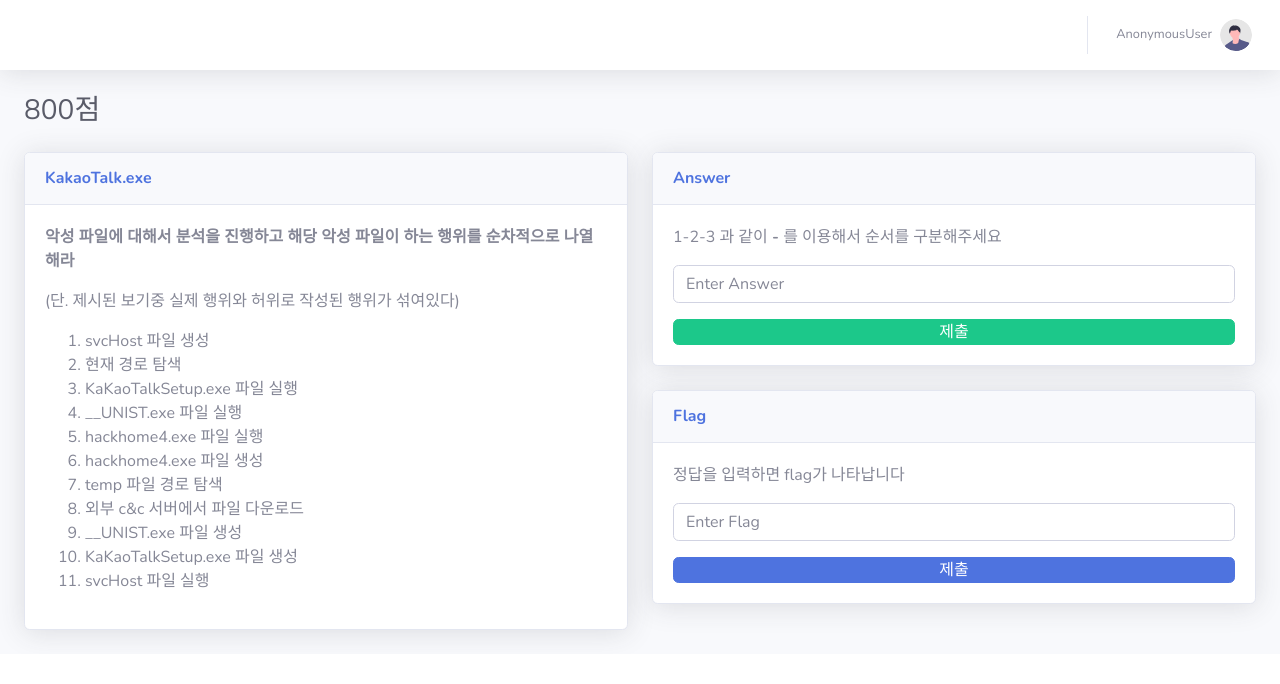
After one commit to incuriositas/infinity, a Django app: page /main/problem6/ in a window 1280 px wide. The commit adds this page. Shown: the top 684 px of the page. Run offline with Django 3.2, Linux system fonts and the light colour scheme; data comes from the database, SQL or seed files in the repository; both versions use the stored data as it was after the commit; some libraries are stand-ins or nearby versions.

Commit message:
add promblem6

```diff
--- a/infinity/urls.py
+++ b/infinity/urls.py
@@ -17,7 +17,7 @@
 from django.urls import include, path
 
 urlpatterns = [
-    path('admin/', admin.site.urls),
+    # path('admin/', admin.site.urls),/
     path('main/', include('main.urls')),
     path('', include('user.urls')),
     path('score/', include('score.urls'))
--- a/main/templates/main/index.html
+++ b/main/templates/main/index.html
@@ -122,6 +122,11 @@
                 <a class="nav-link" href="{% url 'problem5' %}">
                     <i class="fas fa-fw fa-exclamation-triangle"></i>
                     <span>문제5</span></a>
+            </li>
+            <li class="nav-item">
+                <a class="nav-link" href="{% url 'problem6' %}">
+                    <i class="fas fa-fw fa-exclamation-triangle"></i>
+                    <span>문제6</span></a>
             </li>
             <hr class="sidebar-divider">
 
--- /dev/null
+++ b/main/templates/main/problem6.html
@@ -0,0 +1,261 @@
+{% load static %}
+<!DOCTYPE html>
+<html lang="ko">
+
+
+
+<head>
+
+    <meta charset="utf-8">
+    <meta http-equiv="X-UA-Compatible" content="IE=edge">
+    <meta name="viewport" content="width=device-width, initial-scale=1, shrink-to-fit=no">
+    <meta name="description" content="">
+    <meta name="author" content="">
+
+    <title>INFINITY</title>
+
+    <!-- Custom fonts for this template-->
+    <link href='{% static "vendor/fontawesome-free/css/all.min.css" %}' rel="stylesheet" type="text/css">
+    <link
+        href="https://fonts.googleapis.com/css?family=Nunito:200,200i,300,300i,400,400i,600,600i,700,700i,800,800i,900,900i"
+        rel="stylesheet">
+
+    <!-- Custom styles for this template-->
+    <link href='{% static "css/sb-admin-2.min.css" %}' rel="stylesheet">
+
+</head>
+
+<body id="page-top">
+
+    <!-- Page Wrapper -->
+    <div id="wrapper">
+
+        <!-- Content Wrapper -->
+        <div id="content-wrapper" class="d-flex flex-column">
+
+            <!-- Main Content -->
+            <div id="content">
+
+                <!-- Topbar -->
+                <nav class="navbar navbar-expand navbar-light bg-white topbar mb-4 static-top shadow">
+
+                    <!-- Sidebar Toggle (Topbar) -->
+                    <button id="sidebarToggleTop" class="btn btn-link d-md-none rounded-circle mr-3">
+                        <i class="fa fa-bars"></i>
+                    </button>
+
+                    <!-- Topbar Navbar -->
+                    <ul class="navbar-nav ml-auto">
+
+                        <!-- Nav Item - Search Dropdown (Visible Only XS) -->
+                        <li class="nav-item dropdown no-arrow d-sm-none">
+                            <a class="nav-link dropdown-toggle" href="#" id="searchDropdown" role="button"
+                                data-toggle="dropdown" aria-haspopup="true" aria-expanded="false">
+                                <i class="fas fa-search fa-fw"></i>
+                            </a>
+                            <!-- Dropdown - Messages -->
+                            <div class="dropdown-menu dropdown-menu-right p-3 shadow animated--grow-in"
+                                aria-labelledby="searchDropdown">
+                                <form class="form-inline mr-auto w-100 navbar-search">
+                                    <div class="input-group">
+                                        <input type="text" class="form-control bg-light border-0 small"
+                                            placeholder="Search for..." aria-label="Search"
+                                            aria-describedby="basic-addon2">
+                                        <div class="input-group-append">
+                                            <button class="btn btn-primary" type="button">
+                                                <i class="fas fa-search fa-sm"></i>
+                                            </button>
+                                        </div>
+                                    </div>
+                                </form>
+                            </div>
+                        </li>
+
+                        <div class="topbar-divider d-none d-sm-block"></div>
+
+                        <!-- Nav Item - User Information -->
+                        <li class="nav-item dropdown no-arrow">
+                            <a class="nav-link dropdown-toggle" href="#" id="userDropdown" role="button"
+                                data-toggle="dropdown" aria-haspopup="true" aria-expanded="false">
+                                <span class="mr-2 d-none d-lg-inline text-gray-600 small">{{username}}</span>
+                                <img class="img-profile rounded-circle" src='{% static "img/undraw_profile.svg" %}'>
+                            </a>
+                            <!-- Dropdown - User Information -->
+                            <div class="dropdown-menu dropdown-menu-right shadow animated--grow-in"
+                                aria-labelledby="userDropdown">
+                                <a class="dropdown-item" href="{% url 'index' %}">
+                                    <i class="fas fa-list fa-sm fa-fw mr-2 text-gray-400"></i>
+                                    HOME
+                                </a>
+                                <div class="dropdown-divider"></div>
+                                <a class="dropdown-item" href="{% url 'login' %}" data-toggle="modal"
+                                    data-target="#logoutModal">
+                                    <i class="fas fa-sign-out-alt fa-sm fa-fw mr-2 text-gray-400"></i>
+                                    Logout
+                                </a>
+                            </div>
+                        </li>
+
+                    </ul>
+
+                </nav>
+                <!-- End of Topbar -->
+
+                <!-- Begin Page Content -->
+                <div class="container-fluid">
+
+                    <!-- Page Heading -->
+                    <h1 class="h3 mb-4 text-gray-800">{{score}}점</h1>
+
+                    <div class="row">
+
+                        <div class="col-lg-6">
+
+                            <!-- Circle Buttons -->
+                            <div class="card shadow mb-4">
+                                <div class="card-header py-3">
+                                    <h6 class="m-0 font-weight-bold text-primary">KakaoTalk.exe</h6>
+                                </div>
+                                <div class="card-body">
+                                    <p style="font-size: 1rem; font-weight: bold;">
+                                        악성 파일에 대해서 분석을 진행하고 해당 악성 파일이 하는 행위를 순차적으로 나열해라</p>
+                                    <p> (단. 제시된 보기중 실제 행위와 허위로 작성된 행위가 섞여있다)</p>
+                                    <ol>
+                                        <li>svcHost 파일 생성</li>
+                                        <li>현재 경로 탐색</li>
+                                        <li>KaKaoTalkSetup.exe 파일 실행</li>
+                                        <li> __UNIST.exe 파일 실행</li>
+                                        <li>hackhome4.exe 파일 실행</li>
+                                        <li>hackhome4.exe 파일 생성</li>
+                                        <li>temp 파일 경로 탐색 </li>
+                                        <li>외부 c&c 서버에서 파일 다운로드</li>
+                                        <li>__UNIST.exe 파일 생성</li>
+                                        <li>KaKaoTalkSetup.exe 파일 생성</li>
+                                        <li>svcHost 파일 실행</li>
+                                    </ol>
+                                </div>
+                            </div>
+
+                        </div>
+
+                        <div class="col-lg-6">
+                            <!-- Brand Buttons -->
+                            {% if messages %}
+                            <div class="card shadow mb-4">
+                                <div class="card-header py-3">
+                                    <h6 class="m-0 font-weight-bold text-primary">Complete!!</h6>
+                                </div>
+                                <div class="card-body">
+                                    {% for message in messages %}
+                                    <div class="alert {{ message.tags }} alert-auto-dismissible alert-dismissible notification-container text-center"
+                                        role="alert">
+                                        <button type="button" class="close" data-dismiss="alert" aria-label="Close">
+                                            <span aria-hidden="true">&times;</span>
+                                        </button>
+                                        {{ message }}
+                                        <br>
+                                        <br>
+                                        <button class="btn btn-primary btn-icon-split" style="width: 100%;"
+                                            onclick=location.href="{% url 'index' %}"> 메인페이지로
+                                            돌아가기 </button>
+                                    </div>
+                                    {% endfor %}
+                                </div>
+                            </div>
+                            {% endif %}
+
+                            <div class="card shadow mb-4">
+                                <div class="card-header py-3">
+                                    <h6 class="m-0 font-weight-bold text-primary">Answer</h6>
+                                </div>
+                                <div class="card-body">
+                                    <p>
+                                        1-2-3 과 같이 <strong> - </strong>를 이용해서 순서를 구분해주세요
+                                    </p>
+                                    <form method="POST" class="answer">
+                                        {% csrf_token %}
+                                        <div class="form-group">
+                                            <input type="text" name="answer" class="form-control form-control-user"
+                                                id="answer" placeholder="Enter Answer">
+                                        </div>
+                                        <input type="submit" class="btn btn-success btn-icon-split" style="width: 100%;"
+                                            value="제출">
+                                    </form>
+                                </div>
+                            </div>
+
+                            <div class="card shadow mb-4">
+                                <div class="card-header py-3">
+                                    <h6 class="m-0 font-weight-bold text-primary">Flag</h6>
+                                </div>
+                                <div class="card-body">
+                                    <form method="POST" class="flag">
+                                        {% csrf_token %}
+                                        <div class="form-group">
+                                            {% if flag %}
+                                            <p> {{flag}}</p>
+                                            {% else %}
+                                            <p> 정답을 입력하면 flag가 나타납니다</p>
+                                            {% endif %}
+                                            <input type="text" name="flag" class="form-control form-control-user"
+                                                id="flag" placeholder="Enter Flag">
+                                        </div>
+                                        <input type="submit" class="btn btn-primary btn-icon-split" style="width: 100%;"
+                                            value="제출">
+                                    </form>
+                                </div>
+                            </div>
+                        </div>
+
+                    </div>
+
+                </div>
+                <!-- /.container-fluid -->
+
+            </div>
+            <!-- End of Main Content -->
+
+        </div>
+        <!-- End of Content Wrapper -->
+
+    </div>
+    <!-- End of Page Wrapper -->
+
+    <!-- Scroll to Top Button-->
+    <a class="scroll-to-top rounded" href="#page-top">
+        <i class="fas fa-angle-up"></i>
+    </a>
+
+    <!-- Logout Modal-->
+    <div class="modal fade" id="logoutModal" tabindex="-1" role="dialog" aria-labelledby="exampleModalLabel"
+        aria-hidden="true">
+        <div class="modal-dialog" role="document">
+            <div class="modal-content">
+                <div class="modal-header">
+                    <h5 class="modal-title" id="exampleModalLabel">Ready to Leave?</h5>
+                    <button class="close" type="button" data-dismiss="modal" aria-label="Close">
+                        <span aria-hidden="true">×</span>
+                    </button>
+                </div>
+                <div class="modal-body">Select "Logout" below if you are ready to end your current session.</div>
+                <div class="modal-footer">
+                    <button class="btn btn-secondary" type="button" data-dismiss="modal">Cancel</button>
+                    <a class="btn btn-primary" href="{% url 'login' %}">Logout</a>
+                </div>
+            </div>
+        </div>
+    </div>
+
+    <!-- Bootstrap core JavaScript-->
+    <script src='{% static "vendor/jquery/jquery.min.js" %}'></script>
+    <script src='{% static "vendor/bootstrap/js/bootstrap.bundle.min.js" %}'></script>
+
+    <!-- Core plugin JavaScript-->
+    <script src='{% static "vendor/jquery-easing/jquery.easing.min.js" %}'></script>
+
+    <!-- Custom scripts for all pages-->
+    <script src='{% static "js/sb-admin-2.min.js" %}'></script>
+
+</body>
+
+</html>
--- a/main/urls.py
+++ b/main/urls.py
@@ -9,4 +9,5 @@
     path('problem3/', views.problem3, name='problem3'),
     path('problem4/', views.problem4, name='problem4'),
     path('problem5/', views.problem5, name='problem5'),
+    path('problem6/', views.problem6, name='problem6'),
 ]
--- a/main/views.py
+++ b/main/views.py
@@ -163,3 +163,30 @@
             return render(request, 'main/problem5.html', {'score': p5_info.score, 'flag': "오답입니다", 'username': request.user})
 
     return render(request, 'main/problem5.html', {'score': p5_info.score, 'username': request.user})
+
+def problem6(request):
+    p6_info = Problem.objects.filter(num=6)
+    p6_info = p6_info[0]
+    if request.method == 'POST':
+        if request.POST.get('answer') and request.POST['answer'] == p6_info.answer:
+            return render(request, 'main/problem4.html', {'score': p6_info.score, 'flag': p6_info.flag})
+        elif request.POST.get('flag') and request.POST['flag'] == p6_info.flag:
+            messages.success(
+                request, 'Congratulations!! You got point +' + str(p6_info.score))
+
+            user = Score.objects.filter(user=request.user)
+            if user:
+                instance = user[0]
+            else:
+                instance = Score.objects.create(user=request.user)
+            instance.problem.add(Problem.objects.get(num=6))
+            problems = instance.problem.all()
+            my_score = 0
+            for p in problems:
+                my_score += p.score
+            print(my_score)
+            return HttpResponseRedirect('/main/problem6')
+        else:
+            return render(request, 'main/problem6.html', {'score': p6_info.score, 'flag': "오답입니다", 'username': request.user})
+
+    return render(request, 'main/problem6.html', {'score': p6_info.score, 'username': request.user})
```
Also changed, not shown: db.sqlite3.
